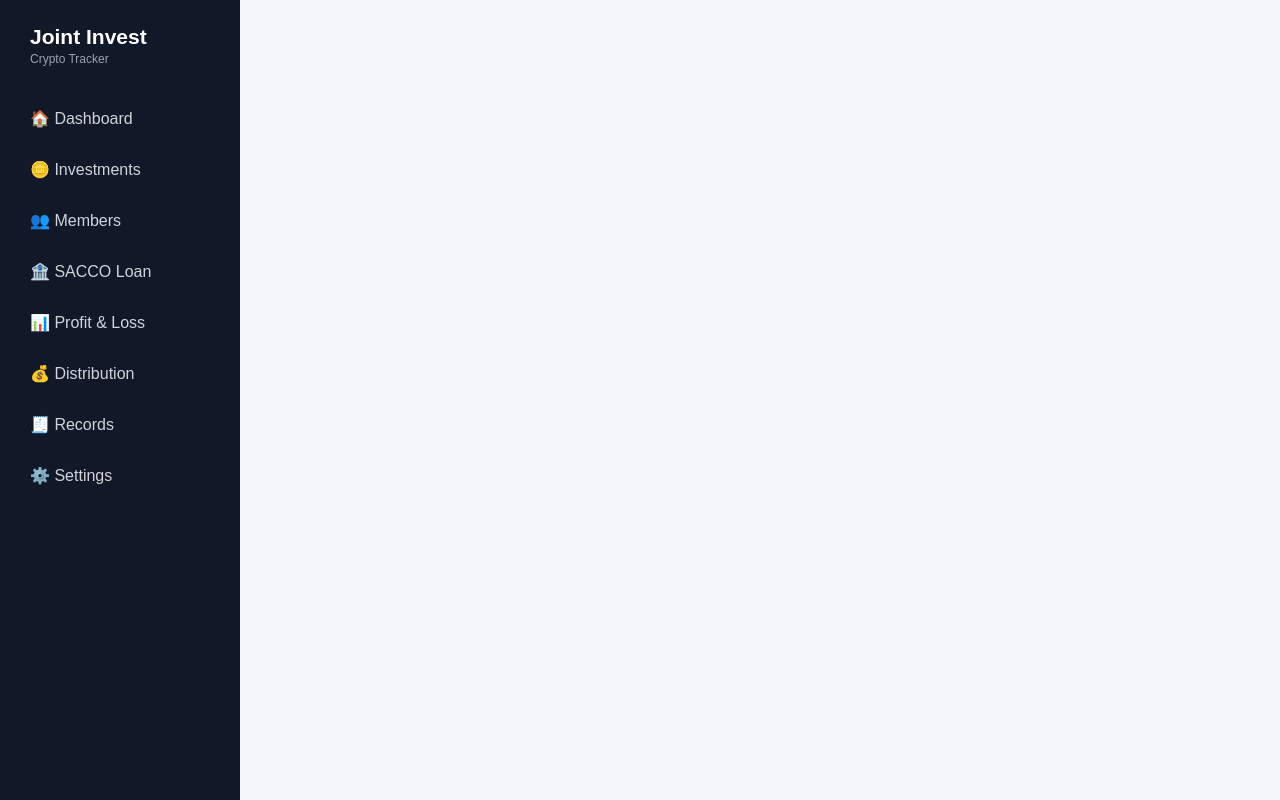
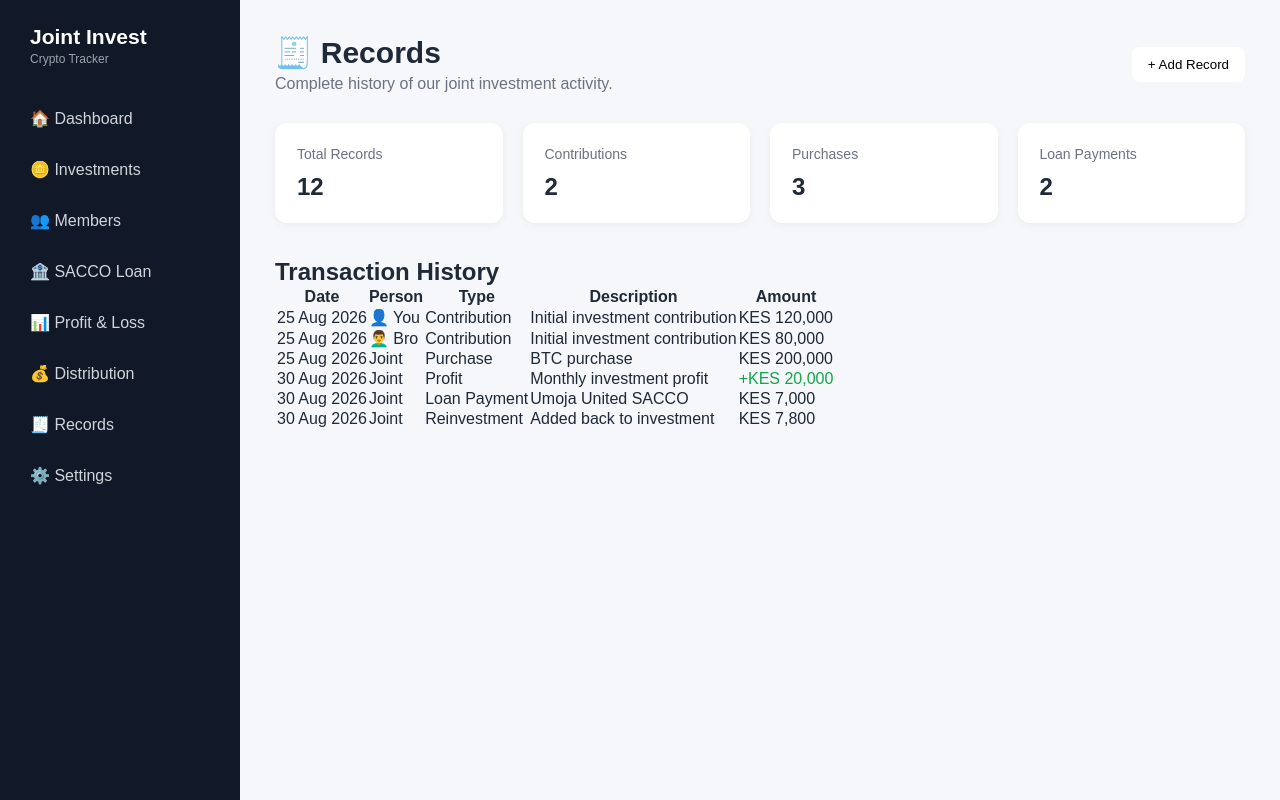
Before and after one commit to elvischege98-tech/Binance-project, a React (Vite) app in the folder frontend/: page /records in a window 1280 px wide. Built offline with nearby package versions, Linux system fonts and the light colour scheme.

Commit message:
Finished coding records section

```diff
--- a/frontend/src/App.tsx
+++ b/frontend/src/App.tsx
@@ -7,6 +7,7 @@ import Members from "./pages/Members";
 import Loan from "./pages/Loan";
 import ProfitLoss from "./pages/ProfitLoss";
 import Distribution from "./pages/Distribution";
+import Records from "./pages/Records";
 
 import "./App.css";
 
@@ -23,6 +24,7 @@ function App() {
           <Route path="/loan" element={<Loan />} />
           <Route path="/profit-loss" element={<ProfitLoss />} />
           <Route path="/distribution" element={<Distribution />} />
+          <Route path="/records" element={<Records />} />
         </Routes>
       </div>
     </BrowserRouter>
--- a/frontend/src/components/Sidebar.tsx
+++ b/frontend/src/components/Sidebar.tsx
@@ -15,8 +15,8 @@ function Sidebar() {
         <Link to="/loan">🏦 SACCO Loan</Link>
         <Link to="/profit-loss">📊 Profit & Loss</Link>
         <Link to="/distribution">💰 Distribution</Link>
+        <Link to="/records">🧾 Records</Link>
 
-        <a href="#">🧾 Records</a>
         <a href="#">⚙️ Settings</a>
       </nav>
     </aside>
--- /dev/null
+++ b/frontend/src/pages/Records.tsx
@@ -0,0 +1,108 @@
+function Records() {
+  return (
+    <main className="dashboard">
+      <header className="dashboard-header">
+        <div>
+          <h1>🧾 Records</h1>
+          <p>Complete history of our joint investment activity.</p>
+        </div>
+
+        <button className="profile-button">
+          + Add Record
+        </button>
+      </header>
+
+      <section className="summary-cards">
+        <div className="card">
+          <span>Total Records</span>
+          <h2>12</h2>
+        </div>
+
+        <div className="card">
+          <span>Contributions</span>
+          <h2>2</h2>
+        </div>
+
+        <div className="card">
+          <span>Purchases</span>
+          <h2>3</h2>
+        </div>
+
+        <div className="card">
+          <span>Loan Payments</span>
+          <h2>2</h2>
+        </div>
+      </section>
+
+      <section className="records-section">
+        <h2>Transaction History</h2>
+
+        <div className="records-table-container">
+          <table className="records-table">
+            <thead>
+              <tr>
+                <th>Date</th>
+                <th>Person</th>
+                <th>Type</th>
+                <th>Description</th>
+                <th>Amount</th>
+              </tr>
+            </thead>
+
+            <tbody>
+              <tr>
+                <td>25 Aug 2026</td>
+                <td>👤 You</td>
+                <td>Contribution</td>
+                <td>Initial investment contribution</td>
+                <td>KES 120,000</td>
+              </tr>
+
+              <tr>
+                <td>25 Aug 2026</td>
+                <td>👨‍🦱 Bro</td>
+                <td>Contribution</td>
+                <td>Initial investment contribution</td>
+                <td>KES 80,000</td>
+              </tr>
+
+              <tr>
+                <td>25 Aug 2026</td>
+                <td>Joint</td>
+                <td>Purchase</td>
+                <td>BTC purchase</td>
+                <td>KES 200,000</td>
+              </tr>
+
+              <tr>
+                <td>30 Aug 2026</td>
+                <td>Joint</td>
+                <td>Profit</td>
+                <td>Monthly investment profit</td>
+                <td className="profit">+KES 20,000</td>
+              </tr>
+
+              <tr>
+                <td>30 Aug 2026</td>
+                <td>Joint</td>
+                <td>Loan Payment</td>
+                <td>Umoja United SACCO</td>
+                <td>KES 7,000</td>
+              </tr>
+
+              <tr>
+                <td>30 Aug 2026</td>
+                <td>Joint</td>
+                <td>Reinvestment</td>
+                <td>Added back to investment</td>
+                <td>KES 7,800</td>
+              </tr>
+            </tbody>
+          </table>
+        </div>
+      </section>
+    </main>
+  );
+}
+
+export default Records;
```
